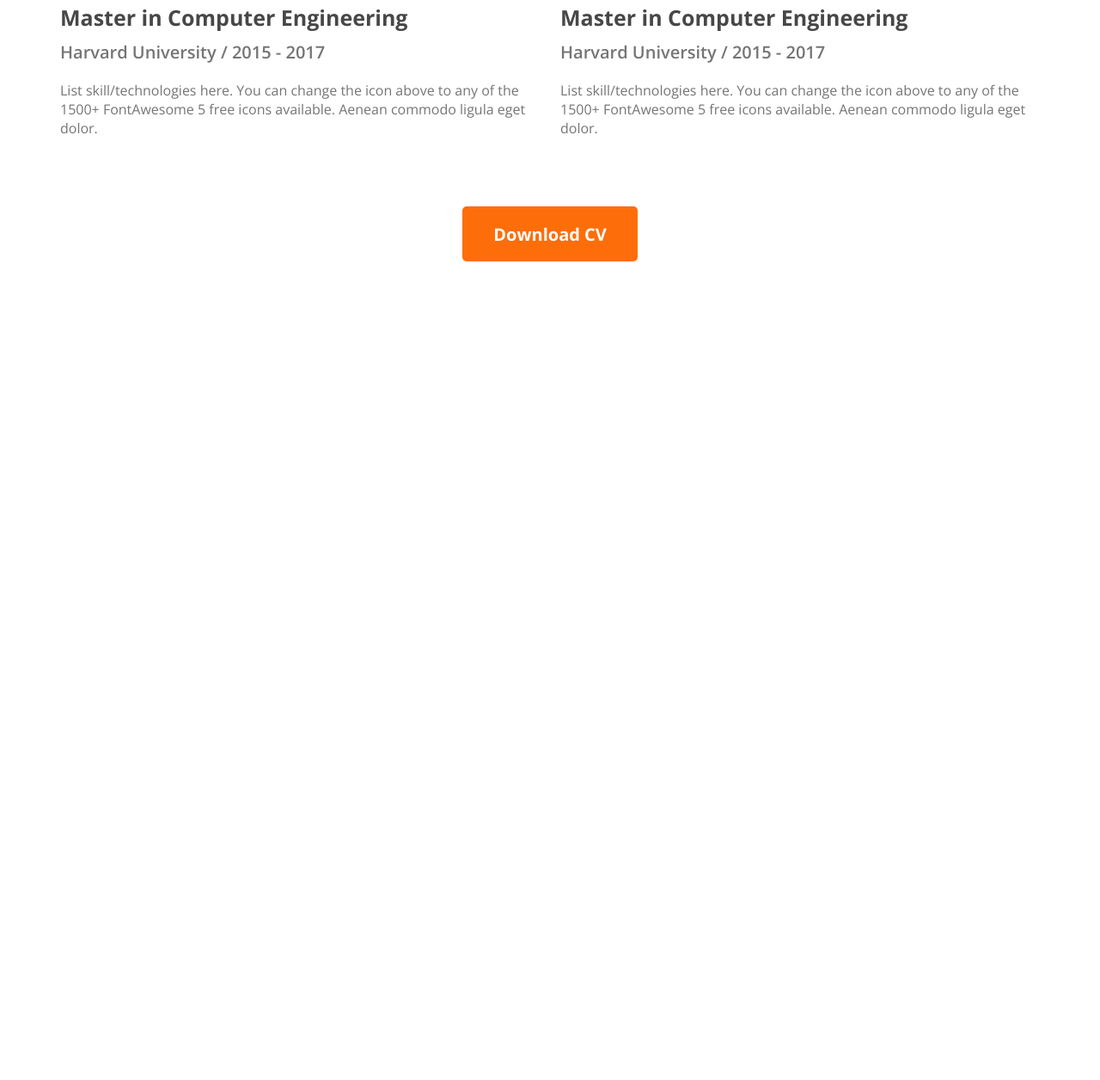
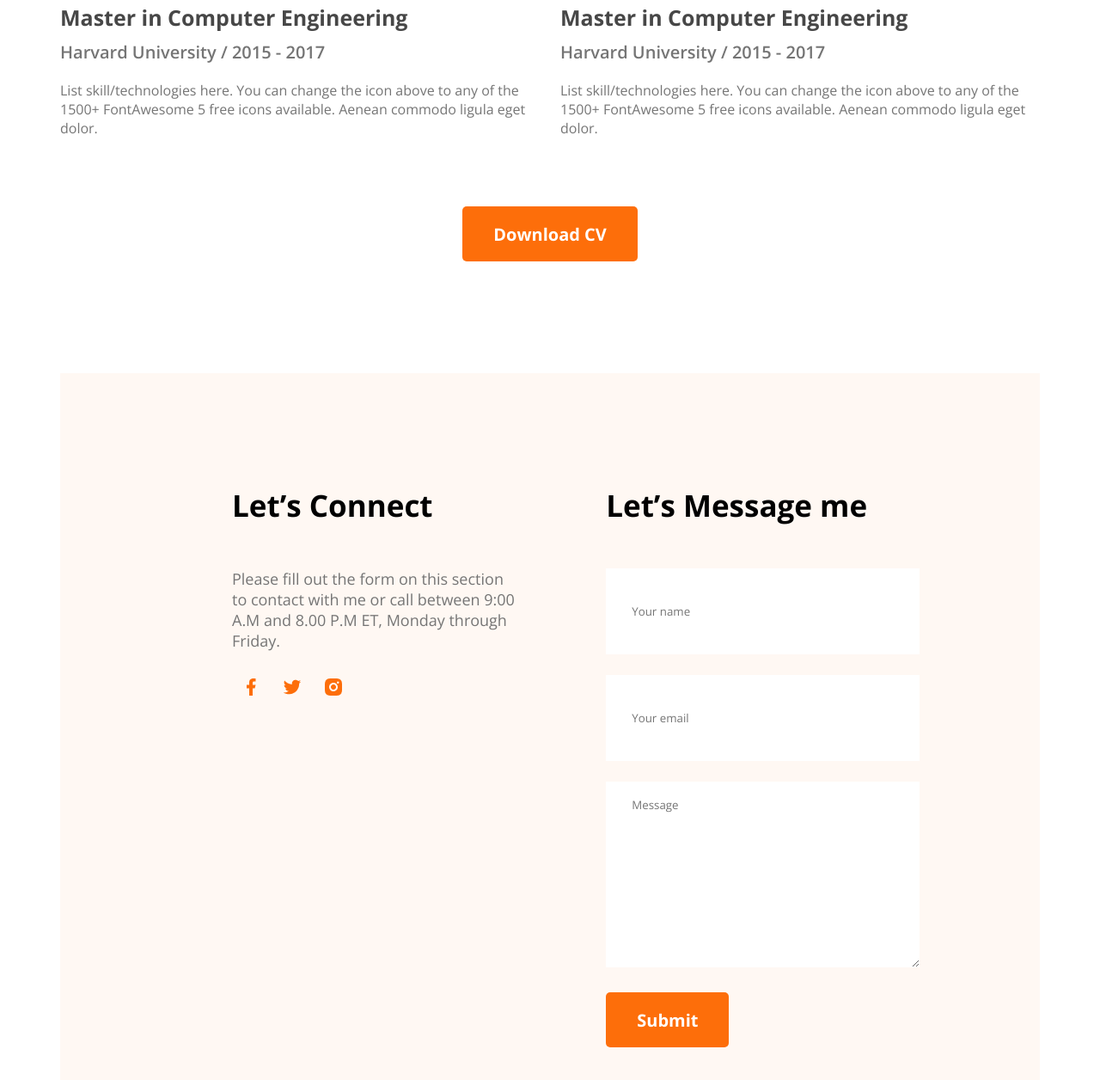
Before and after one commit to jmmahfuz/modue-5, a plain HTML site: page index.html in a window 1280 px wide. Shown: the part 2971-4227 px from the top of the page at 86% size. Before the commit the page ends 3275 px from the top, so only its background shows below. Drawn offline with nearby package versions, Linux system fonts and the light colour scheme; a web font is replaced by a local one.

Commit message:
contact part added

```diff
--- a/css/style.css
+++ b/css/style.css
@@ -179,3 +179,26 @@
     margin-top: 50px;
     text-align: center;
 }
+/* contact styles */
+.contact{
+    display: flex;
+    gap: 100px;
+    background: #FFF8F3;
+    padding: 130px 200px;
+}
+.contact .section_title{
+    text-align: left;
+}
+.contact input[type="text"], input[type="email"], textarea{
+margin-bottom: 24px;
+border: 0;
+width: 100%;
+padding:18px 30px;
+}
+input{
+    height: 64px;
+}
+.contact a{
+    text-decoration: none;
+    margin: 10px;
+}
--- a/index.html
+++ b/index.html
@@ -156,6 +156,31 @@
                 <button class="primary_btn">Download CV</button>
             </div>
         </section>
+        <!-- contact section -->
+        <section class="contact">
+            <div>
+                <h3 class="section_title">Let’s Connect</h3>
+                <p class="section_description">Please fill out the form on this section to contact with me or call between 9:00 A.M and 8.00 P.M ET, Monday through Friday.</p>
+                <a href="">
+                    <img src="images/icons/facebook.png" alt="">
+                </a>
+                <a href="">
+                    <img src="images/icons/twitter.png" alt="">
+                </a>
+                <a href="">
+                    <img src="images/icons/insta.png" alt="">
+                </a>
+            </div>
+            <div>
+                <h3 class="section_title">Let’s Message me</h3>
+                <form action="">
+                    <input type="text" name="" id="" placeholder="Your name">
+                    <input type="email" name="" id="" placeholder="Your email">
+                    <textarea name="" id="" cols="30" rows="10" placeholder="Message"></textarea>
+                    <input class="primary_btn" type="submit" value="Submit">
+                </form>
+            </div>
+        </section>
     </main>
     <footer>
 
```
